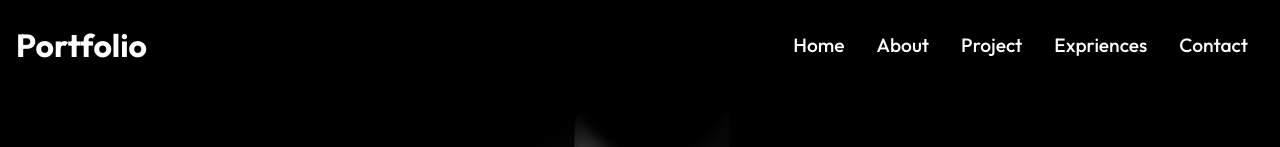
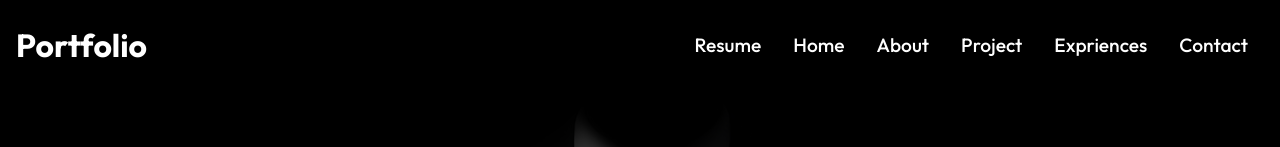
Before and after one commit to krishnendra007/portfolio, a React (Create React App) app: page / in a window 1280 px wide. Shown: the top 147 px of the page. Built offline with nearby package versions, Linux system fonts and the light colour scheme.

Commit message:
Update Navbar.js

```diff
--- a/src/components/Navbar.js
+++ b/src/components/Navbar.js
@@ -1,4 +1,5 @@
 import "./NavbarStyles.css"
+import resumePDF from '../components/Krishnendra_Sharma_MANIT_2022.pdf';
 
 import React, { useState } from 'react'
 import {Link } from "react-router-dom"
@@ -29,6 +30,9 @@
 
         <ul className={click?"nav-menu active":"nav-menu"}>
             <li>
+                <a href={resumePDF} download>Resume</a>
+            </li>
+            <li>
                 <Link to="/">Home</Link>
             </li>
             <li>
```
